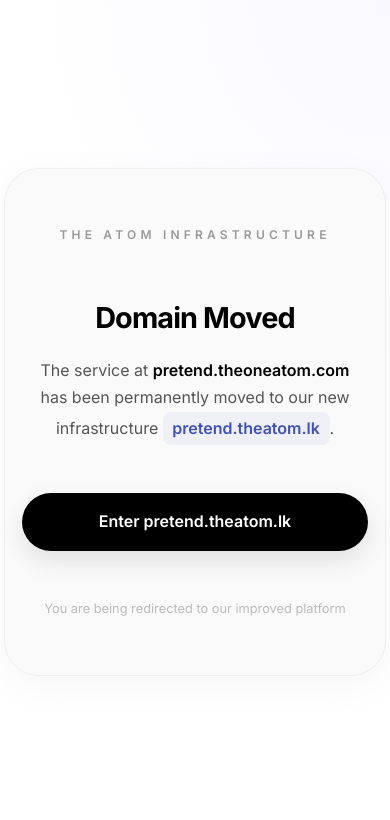
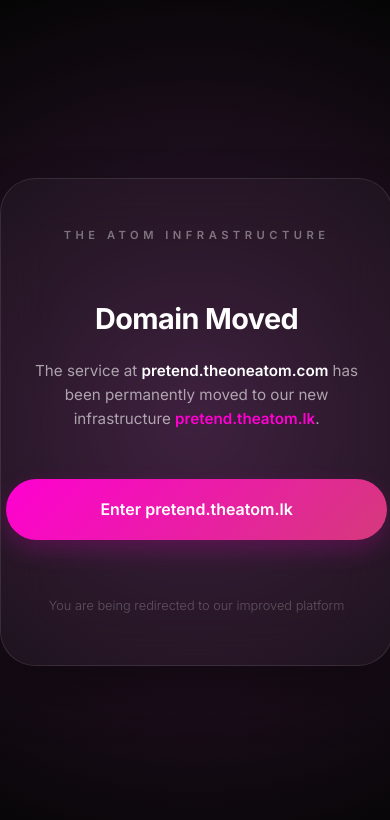
Before and after one commit to zakisheriff/Pretend-Game, a React (Vite) app: page / in a window 390 px wide. Shown: the top 820 px of the page. Built offline with nearby package versions, Linux system fonts and the light colour scheme.

Commit message:
UI: Restore vibrant 'Bright' design while maintaining 35px radius and mobile friendliness

```diff
--- a/src/index.css
+++ b/src/index.css
@@ -4,9 +4,9 @@
   font-family: 'Inter', system-ui, -apple-system, sans-serif;
   line-height: 1.6;
   font-weight: 400;
-  color-scheme: light;
-  color: #000000;
-  background-color: #ffffff;
+  color-scheme: dark;
+  color: #ffffff;
+  background-color: #000;
 }
 
 body {
@@ -15,8 +15,9 @@ body {
   place-items: center;
   min-width: 320px;
   min-height: 100vh;
-  background-color: #ffffff;
-  background-image: radial-gradient(circle at 100% 0%, rgba(67, 24, 255, 0.03) 0%, transparent 40%);
+  /* Restore the vibrant "Bright" color scheme (Magenta/Pink) */
+  background: radial-gradient(circle at center, #3a1a3a 0%, #050505 100%);
+  overflow: hidden;
 }
 
 #root {
@@ -30,21 +31,23 @@ body {
   flex-direction: column;
   align-items: center;
   justify-content: center;
-  padding: 4rem 3rem;
+  padding: 4rem 2.5rem;
   width: 90%;
-  max-width: 540px;
+  max-width: 520px;
   margin: 0 auto;
-  background: #fafafa;
-  border: 1px solid #eeeeee;
+  background: rgba(255, 255, 255, 0.03);
+  border: 1px solid rgba(255, 255, 255, 0.1);
   border-radius: 35px; /* Compulsory Requirement */
-  box-shadow: 0 10px 40px rgba(0, 0, 0, 0.04);
+  backdrop-filter: blur(25px);
+  -webkit-backdrop-filter: blur(25px);
+  box-shadow: 0 25px 50px rgba(0, 0, 0, 0.4);
 }
 
 .subtext {
-  font-size: 0.75rem;
-  color: #999999;
+  font-size: 0.7rem;
+  color: rgba(255, 255, 255, 0.4);
   text-transform: uppercase;
-  letter-spacing: 0.35em;
+  letter-spacing: 0.4em;
   margin-bottom: 2rem;
   font-weight: 600;
 }
@@ -52,64 +55,62 @@ body {
 .domain-info h1 {
   font-size: 2.2rem;
   font-weight: 700;
-  color: #000000;
+  color: #fff;
   margin-bottom: 1rem;
-  letter-spacing: -0.03em;
+  letter-spacing: -0.02em;
 }
 
 .domain-info p {
-  font-size: 1.05rem;
-  color: #555555;
+  font-size: 1rem;
+  color: rgba(255, 255, 255, 0.6);
   margin-bottom: 3rem;
-  line-height: 1.7;
+  line-height: 1.6;
 }
 
-/* Highlighted New Infrastructure */
+/* Highlighted with Bright Color */
 .highlight-domain {
-  display: inline-block;
-  color: #3f51b5; /* Professional Indigo */
+  color: #ff00d2;
   font-weight: 600;
-  padding: 0.2rem 0.6rem;
-  background: rgba(63, 81, 181, 0.06);
-  border-radius: 8px;
 }
 
 .domain-info strong {
-  color: #000000;
+  color: #fff;
   font-weight: 600;
 }
 
+/* Bright Magenta/Pink Button */
 .redirect-btn {
   font-size: 1rem;
   font-weight: 600;
   color: #ffffff;
   text-decoration: none;
-  padding: 1.2rem 3rem;
+  padding: 1.25rem 3.5rem;
   border-radius: 35px; /* Compulsory Requirement */
-  background: #000000;
-  transition: all 0.4s cubic-bezier(0.19, 1, 0.22, 1);
+  background: linear-gradient(135deg, #ff00d2 0%, #d53a7b 100%);
+  transition: all 0.4s cubic-bezier(0.175, 0.885, 0.32, 1.275);
   display: inline-block;
-  box-shadow: 0 10px 25px rgba(0, 0, 0, 0.1);
+  box-shadow: 0 10px 25px rgba(255, 0, 210, 0.2);
+  border: none;
 }
 
 .redirect-btn:hover {
-  transform: translateY(-4px);
-  background: #222222;
-  box-shadow: 0 15px 35px rgba(0, 0, 0, 0.15);
+  transform: translateY(-5px) scale(1.02);
+  box-shadow: 0 15px 40px rgba(255, 0, 210, 0.4);
+  filter: brightness(1.1);
 }
 
 .footer-note {
-  margin-top: 3rem;
+  margin-top: 3.5rem;
   font-size: 0.8rem;
-  color: #bbbbbb;
-  font-weight: 400;
+  color: rgba(255, 255, 255, 0.25);
+  font-weight: 300;
 }
 
 /* Mobile Responsiveness */
 @media (max-width: 600px) {
   .redirect-card {
-    padding: 3.5rem 1.5rem;
-    width: 85%;
+    padding: 3rem 1.5rem;
+    width: 88%;
   }
 
   .domain-info h1 {
@@ -117,11 +118,11 @@ body {
   }
 
   .domain-info p {
-    font-size: 1rem;
+    font-size: 0.95rem;
   }
 
   .redirect-btn {
-    padding: 1rem 2.5rem;
-    width: 80%;
+    padding: 1.1rem 2.8rem;
+    width: 85%;
   }
 }
```
